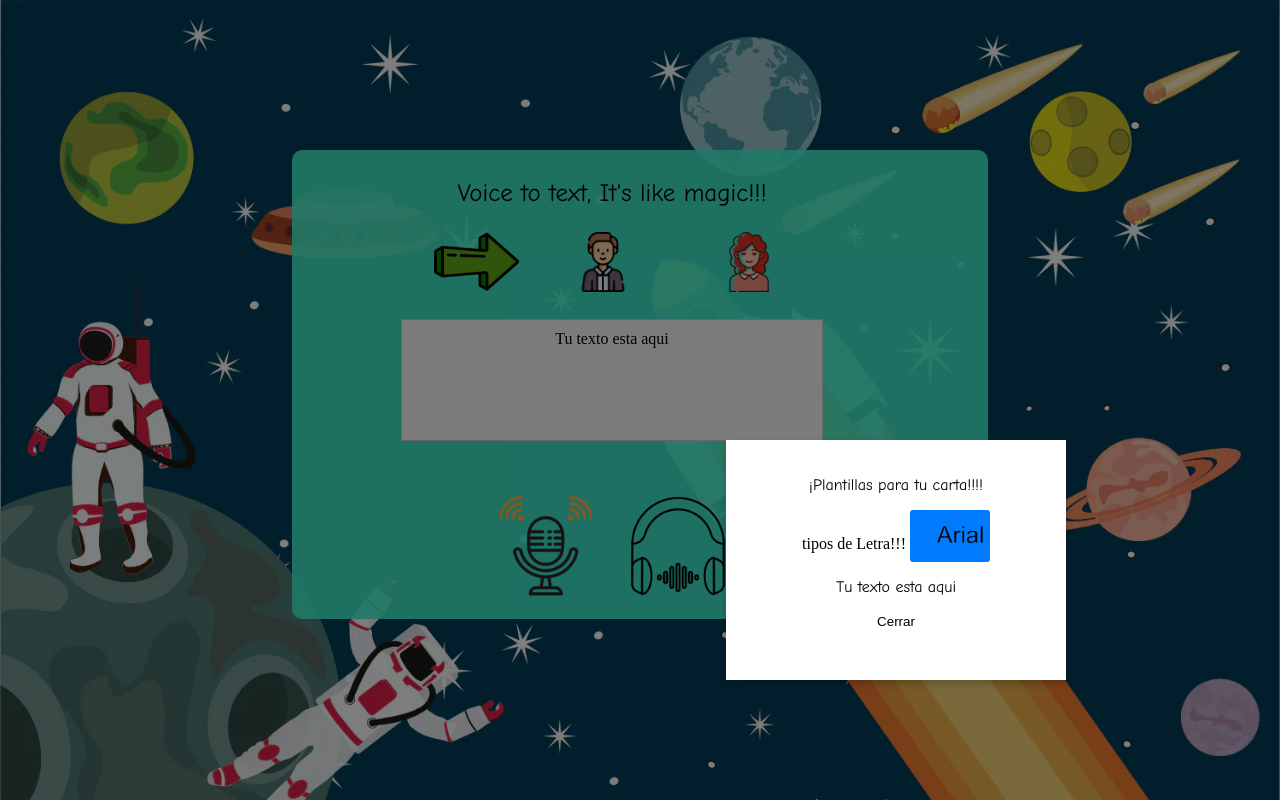
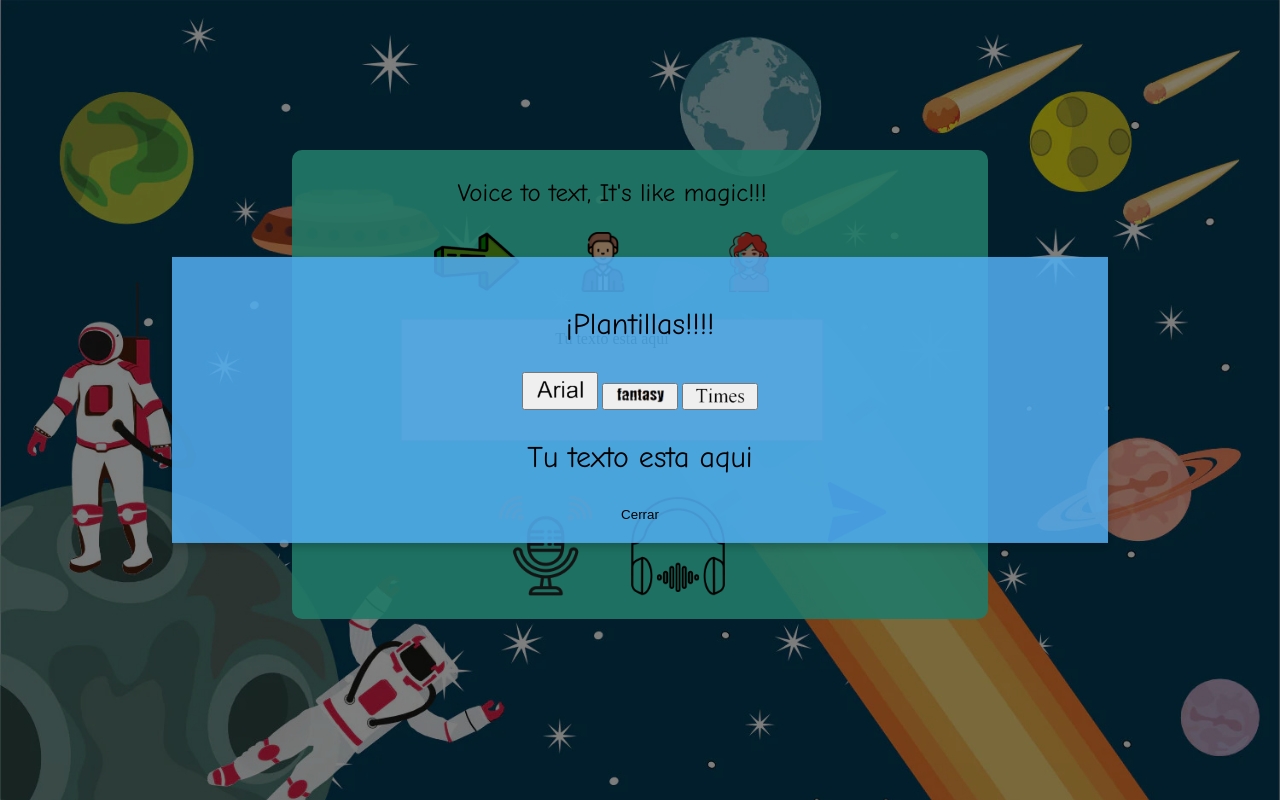
Before and after one commit to Gabwr/Usabilidad, a plain HTML site: page Interfaz.html in a window 1280 px wide. Both pictures are taken after a click on the button 857 px from the left and 513 px from the top of the page. Drawn offline with Linux system fonts and the light colour scheme.

Commit message:
1.5.1_corrección error Div y otros

```diff
--- a/Interfaz.html
+++ b/Interfaz.html
@@ -79,12 +79,19 @@
 
   </p>
   <div id="overlay" onclick="closeModal()"></div>
-	<div id="modal" >
-	  <p class="Comic">¡Plantillas para tu carta!!!!</p>
-		<p> tipos de Letra!!! <button class="butn" id="arial">
+	<div id="modal" style="width: 70%;height: auto;background-color: hsla(205,81%,62%,0.88)"  >
+	  <p class="Comic" style="font-size:30px">¡Plantillas!!!!</p>
+		<p>  <button class="butn" id="arial">
               			<img src="../Usabilidad/img/Arial.png" alt="Boton" onClick="changeTextArial()">
+            		</button>
+		<button class="butn" id="arial">
+              			<img src="../Usabilidad/img/Fantasy.png" alt="Boton" onClick="changeTextFantasy()">
+            		</button>
+		</button>
+		<button class="butn" id="times">
+              			<img src="../Usabilidad/img/times.png" alt="Boton" onClick="changeTextTimesN()">
             		</button></p>
-	  <p id="textoModal" class="Comic"></p>
+	  <p id="textoModal" class="Comic" style="font-size:30px"></p>
 	  <button class="btn" onclick="closeModal()">Cerrar</button>
 	</div>
 
--- a/css/BtnCambioFont.css
+++ b/css/BtnCambioFont.css
@@ -1,20 +1,17 @@
 @charset "utf-8";
  display: block;
-      background-color: lightgray;
       padding: 20px;
       border: 2px solid black;
       width: 300px;
       margin: 100px auto;
     }
-    .Arial {
-      font-family: "Arial", cursive;
-    }
+
     .butn {
-      background-color: #007BFF;
+      background-color: #3E97F7;
       color: white;
       border: none;
       padding: 10px 20px;
-	  width: 80px;
+	  width: 70px;
       border-radius: 3px;
       cursor: pointer;
     }
@@ -24,6 +21,6 @@
       transition: transform 0.3s ease, filter 0.3s ease;
     }
     .butn:hover img {
-      transform: scale(1.2);
+      transform: scale(1.3);
       filter: brightness(1.2);
 	}
--- a/css/encima.css
+++ b/css/encima.css
@@ -14,14 +14,14 @@
 #modal {
   display: none;
   position: fixed;
-  top: 70%;
-  left: 70%;
+  top: 50%;
+  left: 50%;
   transform: translate(-50%, -50%);
   background-color: white;
   box-shadow: 0 4px 8px rgba(0, 0, 0, 0.2);
   padding: 20px;
   z-index: 1000;
-  width: 300px;
-  height: 200px;
+  width: 70%;
+  height: 60%;
   text-align: center;
 }
--- a/javascript/modal.js
+++ b/javascript/modal.js
@@ -12,13 +12,17 @@ function closeModal() {
 }
 
     function changeTextArial() {
-            const textoModal = document.getElementById('textoModal');
-
-      textoModal.style.fontFamily = textoModal.style.fontFamily === 'Arial, sans-serif'
-        ? "'Comic Sans MS', cursive"
-        : "Arial, sans-serif";
+      const textoModal = document.getElementById('textoModal');
+      textoModal.style.fontFamily =  'Arial, sans-serif';
     }
-
+	function changeTextFantasy() {
+      const textoModal = document.getElementById('textoModal');
+      textoModal.style.fontFamily =  'Fantasy';
+    }
+	function changeTextTimesN() {
+      const textoModal = document.getElementById('textoModal');
+      textoModal.style.fontFamily =  'Times New Roman';
+    }
 //Funciones de toma de microfono
 var botonMic = document.getElementById("mic");
 var salida = document.getElementById("salida");
@@ -44,7 +48,7 @@ recognition.onresult = function (event) {
 	const result = event.results[0][0].transcript;
 	const notaDiv = document.createElement("salida");
 	notaDiv.textContent = result;
-	salida.append(notaDivc);
+	salida.append(notaDiv);
 };
 
 
```
Also changed, not shown: img/Fantasy.png (added), img/times.png (added).
